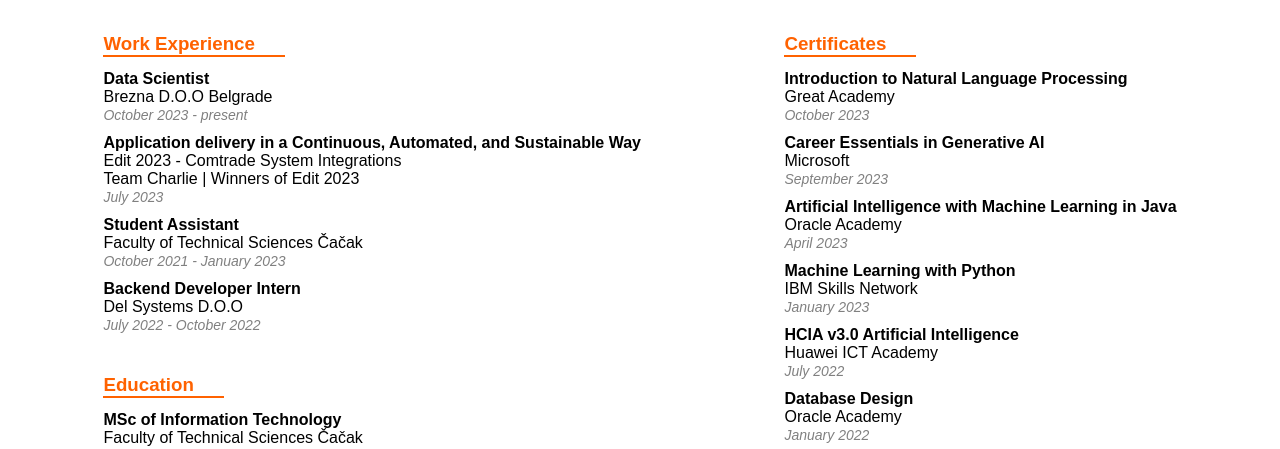
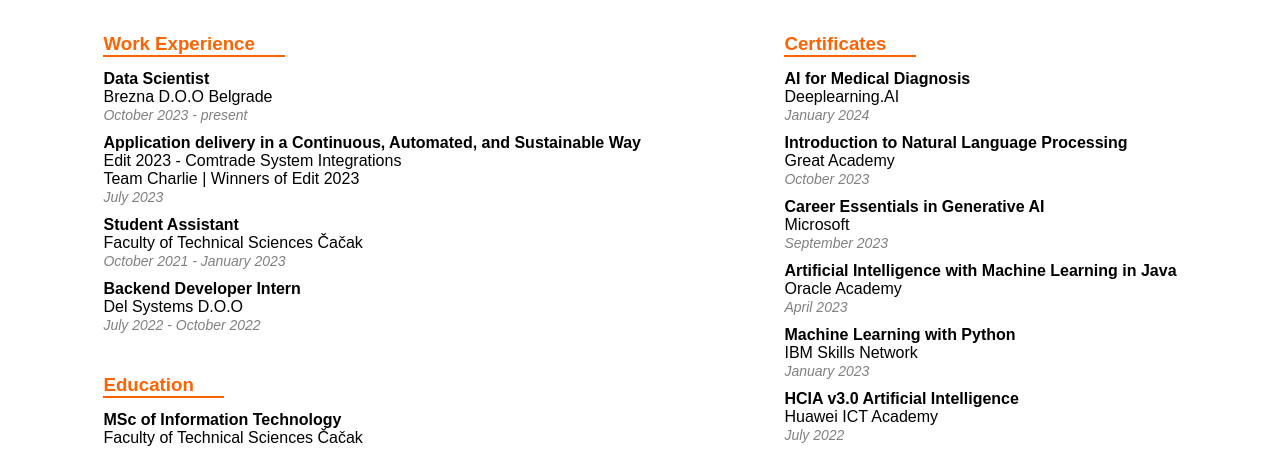
Before and after one commit to theharoold/cv, a plain HTML site: page index.html in a window 1280 px wide. Shown: the part 274-723 px from the top of the page. Drawn offline with Linux system fonts and the light colour scheme.

Commit message:
Added AI for Medical Diagnosis certificate

```diff
--- a/index.html
+++ b/index.html
@@ -266,6 +266,19 @@
                     <ul class="content-ul">
                         <li>
                             <span class="content-ul-position">
+                                AI for Medical Diagnosis
+                            </span>
+                            <br>
+                            <span class="content-ul-company">
+                                Deeplearning.AI
+                            </span>
+                            <br>
+                            <span class="content-ul-period">
+                                January 2024
+                            </span>
+                        </li>
+                        <li>
+                            <span class="content-ul-position">
                                 Introduction to Natural Language Processing
                             </span>
                             <br>
```
